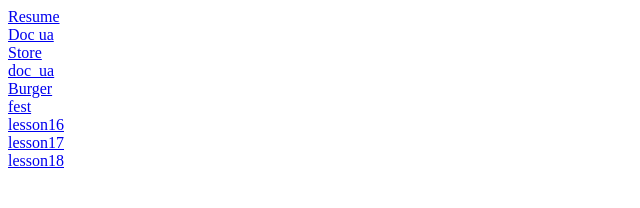
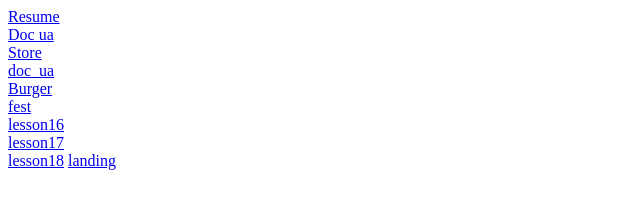
Before and after one commit to lbeketl/circle_web_ac, a plain HTML site: page index.html in a window 1280 px wide. Shown: the full height of the page, 0-640 px from the left. Drawn offline with Linux system fonts and the light colour scheme.

Commit message:
Update index.html

```diff
--- a/index.html
+++ b/index.html
@@ -14,5 +14,6 @@
    <a href="les16/index.html">lesson16</a><br>
     <a href="les17/index.html">lesson17</a><br>
   <a href="les18/index.html">lesson18</a>
+   <a href="landing/app/index.html">landing</a>
 </body>
 </html>
```
